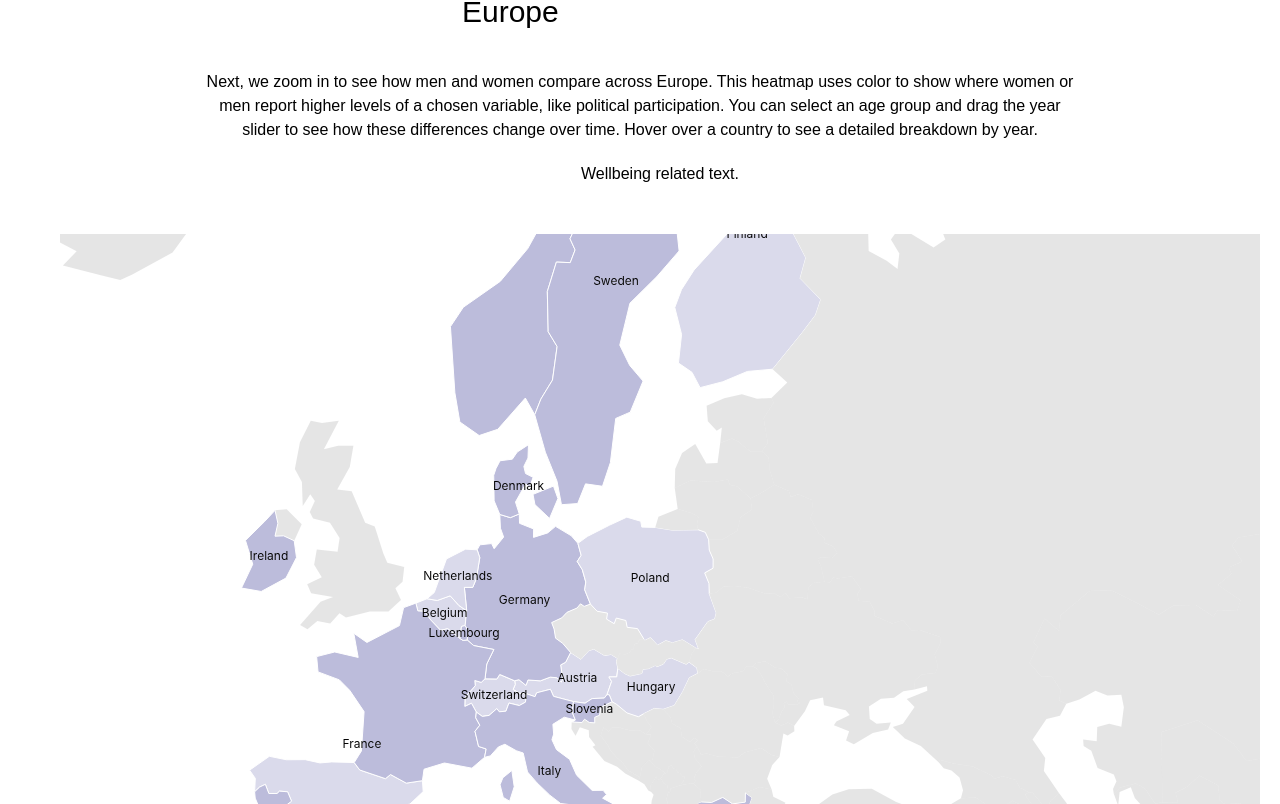
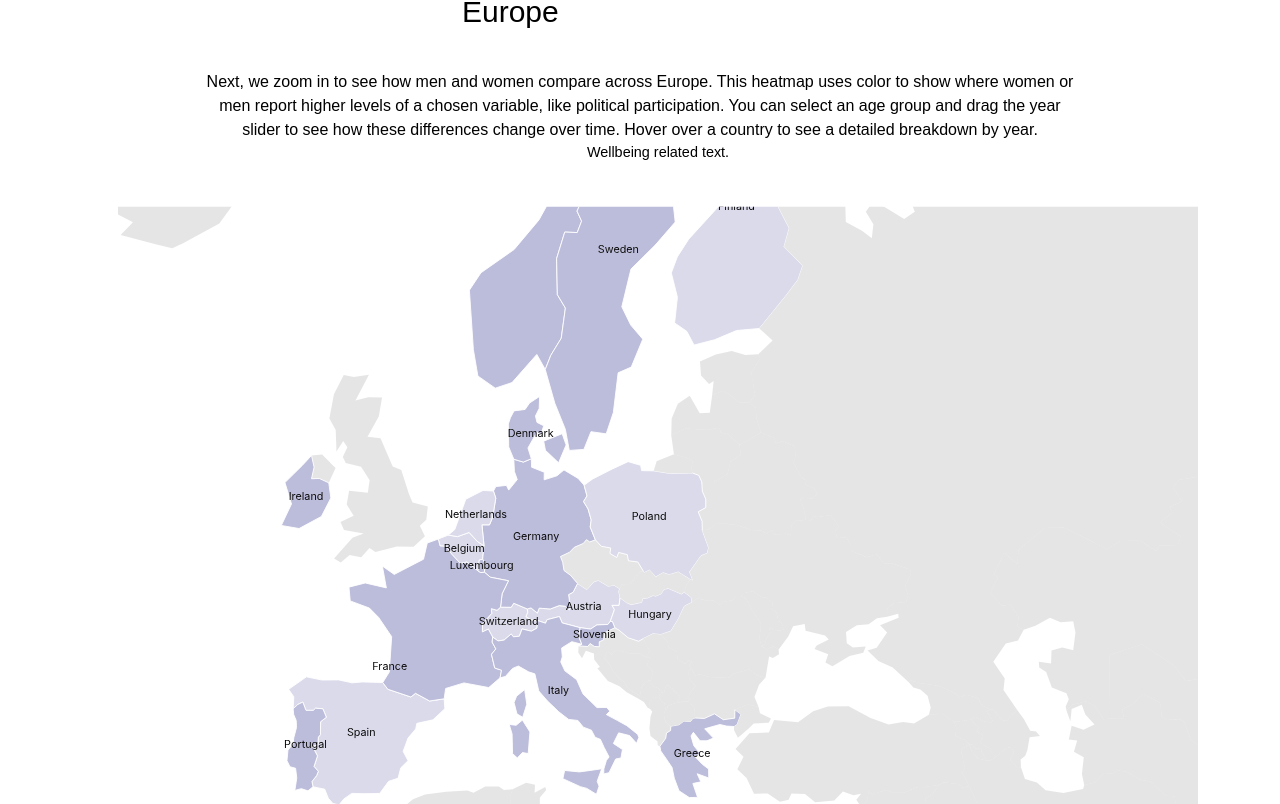
Before and after one commit to com-480-data-visualization/ChartToppers, a React (Create React App) app in the folder website/: page / in a window 1280 px wide. Shown: the part 1716-2520 px from the top of the page. Built offline with nearby package versions, Linux system fonts and the light colour scheme; a web font is replaced by a local one.

Commit message:
map scaled

```diff
--- a/website/src/App.css
+++ b/website/src/App.css
@@ -26,7 +26,6 @@
   justify-content: center;
   padding: 40px 20px;
 }
-
 
 .App-header .description {
   color: #00006e;
@@ -68,3 +67,11 @@
   align-items: left;
   margin-top: 20px;
 }
+
+#map {
+  width: 100%;
+  height: 1200px;
+  margin: 0 auto;
+  transform: scale(0.9); /* Scale the map to 80% */
+  transform-origin: top center; /* Keep the map centered while scaling */
+}
--- a/website/src/MapComponent.js
+++ b/website/src/MapComponent.js
@@ -273,18 +273,28 @@ const MapComponent = ({ variable }) => {
         .attr("width", 500)
         .attr("height", 20)
         .attr("fill", "url(#legend-gradient)")
-        .attr("stroke", "black")
+
         .attr("stroke-width", 1.5);
 
       legendFrame
         .append("text")
-        .attr("x", 200)
+        .attr("x", 10)
         .attr("y", 10)
         .attr("dy", ".35em")
-        .text("Gender differential")
+        .text("+1.4 Women")
         .style("font-size", 14)
-        .style("fill", "black")
-        .style("font-weight", "bold");
+        .style("fill", "white")
+        .style("font-weight");
+
+      legendFrame
+        .append("text")
+        .attr("x", 430)
+        .attr("y", 10)
+        .attr("dy", ".35em")
+        .text("Men +1.4")
+        .style("font-size", 14)
+        .style("fill", "white")
+        .style("font-weight");
 
       const updateMapColors = () => {
         paths.attr("fill", (d) => {
```
